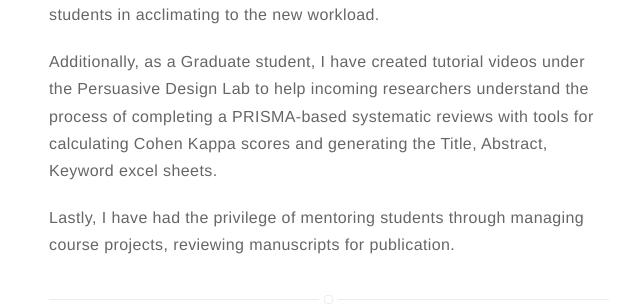
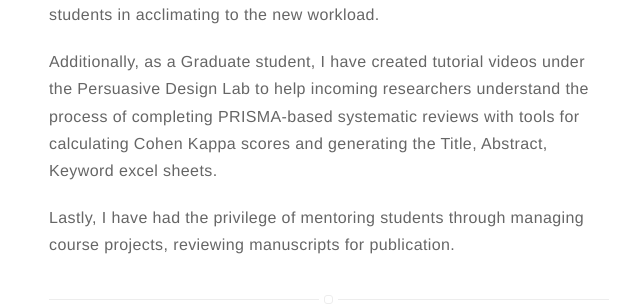
Before and after one commit to stoyonaga/stoyonaga.github.io, a Jekyll site: the page built from about.md, in a window 1280 px wide. Shown: the part 1415-1719 px from the top of the page, without its empty margins (311-951 px from the left). Built offline with Jekyll 4.4.1, drawn with Linux system fonts in a browser that asks for light colours; nearby versions of some CDN libraries.

Commit message:
minor updates

```diff
--- a/about.md
+++ b/about.md
@@ -33,6 +33,6 @@ In the past, I have worked on:
 <h2>Service</h2>
 Throughout my time at York University, I have created publicly available course notes and volunteered as a Peer Helper to assist incoming students in acclimating to the new workload.
 
-Additionally, as a Graduate student, I have created tutorial videos under the Persuasive Design Lab to help incoming researchers understand the process of completing a PRISMA-based systematic reviews with tools for calculating Cohen Kappa scores and generating the Title, Abstract, Keyword excel sheets.
+Additionally, as a Graduate student, I have created tutorial videos under the Persuasive Design Lab to help incoming researchers understand the process of completing PRISMA-based systematic reviews with tools for calculating Cohen Kappa scores and generating the Title, Abstract, Keyword excel sheets.
 
 Lastly, I have had the privilege of mentoring students through managing course projects, reviewing manuscripts for publication.
```
Also changed, not shown: 2 other files.
